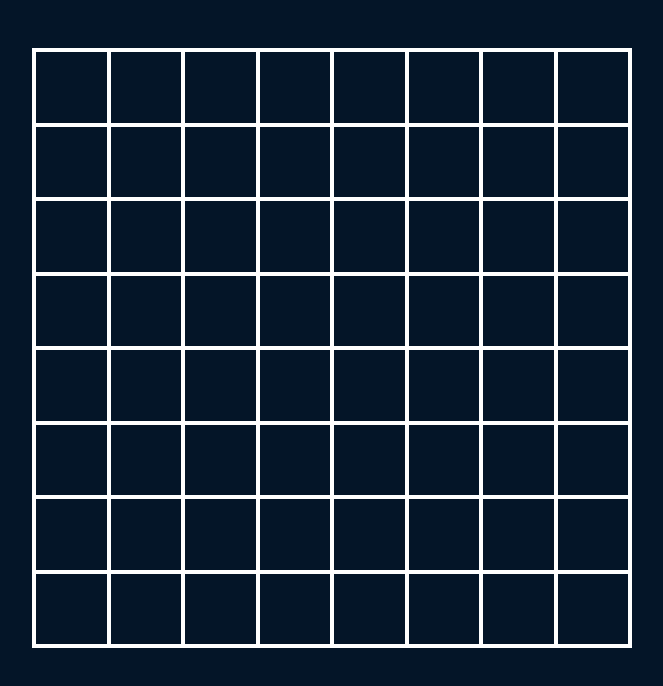
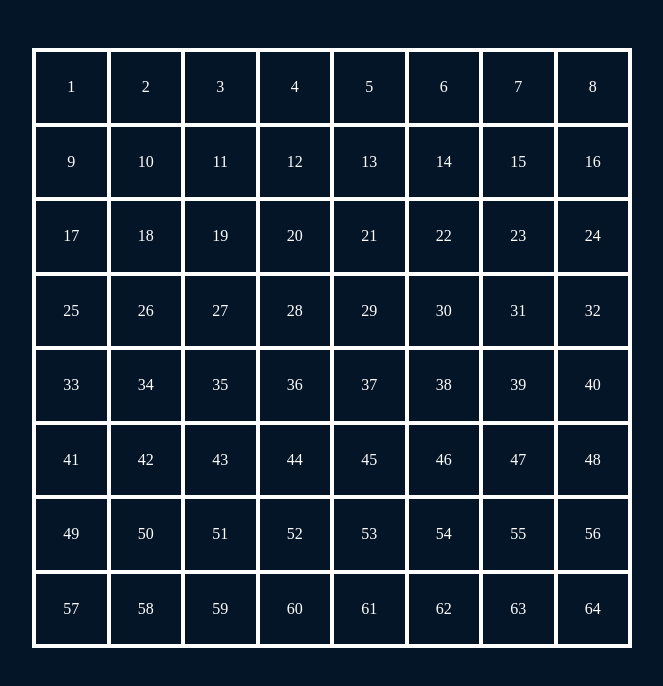
Before and after one commit to Domenico-lel/js-campominato-grid, a plain HTML site: page index.html in a window 1280 px wide. Shown: the whole page, without its empty margins (308-971 px from the left). Drawn offline with Linux system fonts and the light colour scheme.

Commit message:
fine script

```diff
--- a/boot.js
+++ b/boot.js
@@ -7,26 +7,24 @@ Quando l’utente clicca su ogni cella, la cella cliccata si colora di azzurro e
 // sezione dell' elemento contenitore
 const gridElement = document.getElementById("grid");
 
-for (let i = 0; i < 64; i++){
-
+for (let i = 1; i <= 64; i++) {
     const newElement = createMyElement("div", "square");
 
+    // Aggiungi il numero come testo all'interno del div
+    newElement.textContent = i;
+
     newElement.addEventListener("click",
-
         function () {
             this.classList.add("clicked");
         }
     );
 
     gridElement.append(newElement);
-
 }
-
 
 // definizione funzione
 function createMyElement(tagtype, classname) {
     const currentElement = document.createElement(tagtype);
     currentElement.classList.add(classname);
-
     return currentElement;
 }
--- a/style.css
+++ b/style.css
@@ -33,6 +33,7 @@ div#grid .square{
 div#grid,
 div#grid .square{
     border: solid 2px #fff;
+    color: #fff;
 }
 
 div#grid .square.clicked{
```
